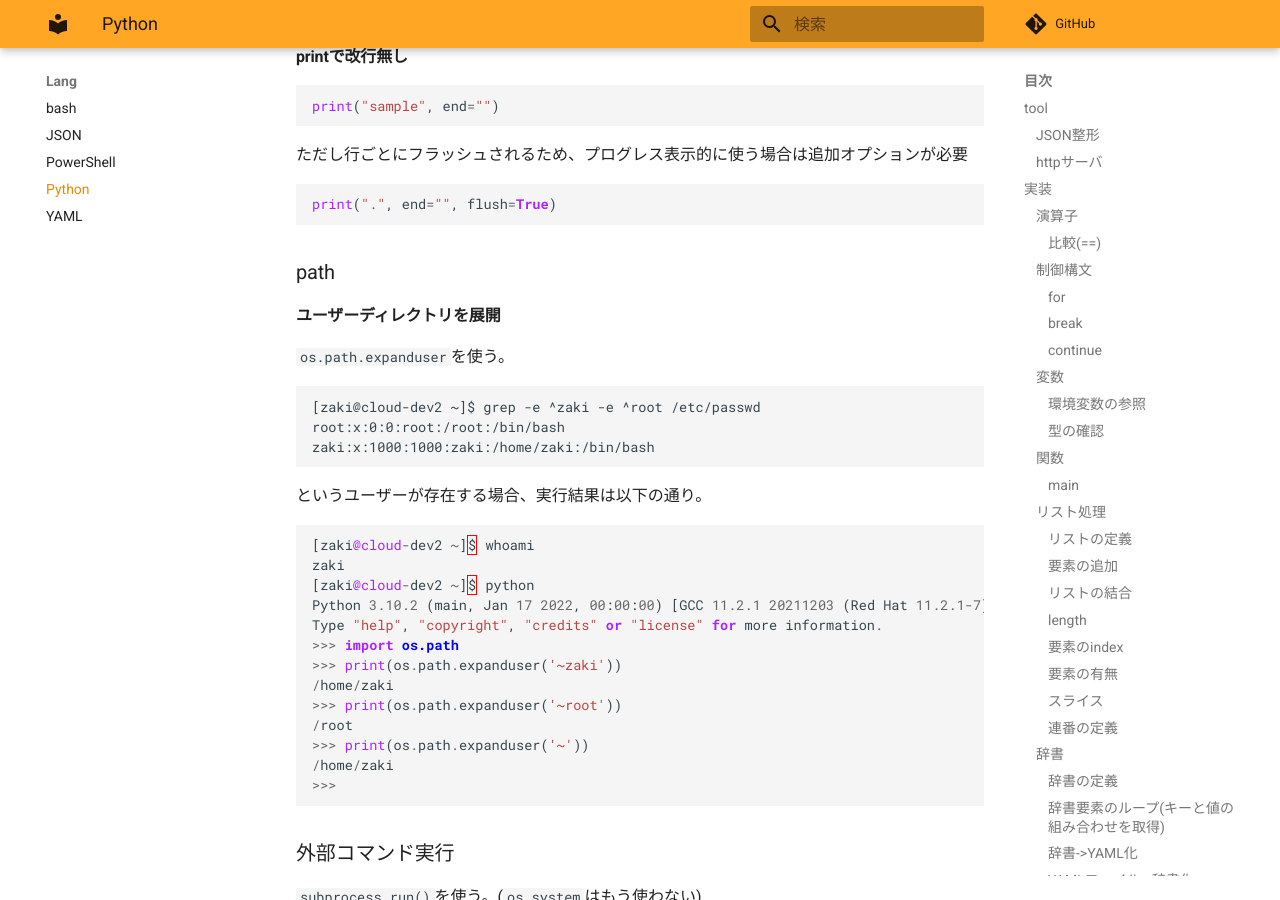
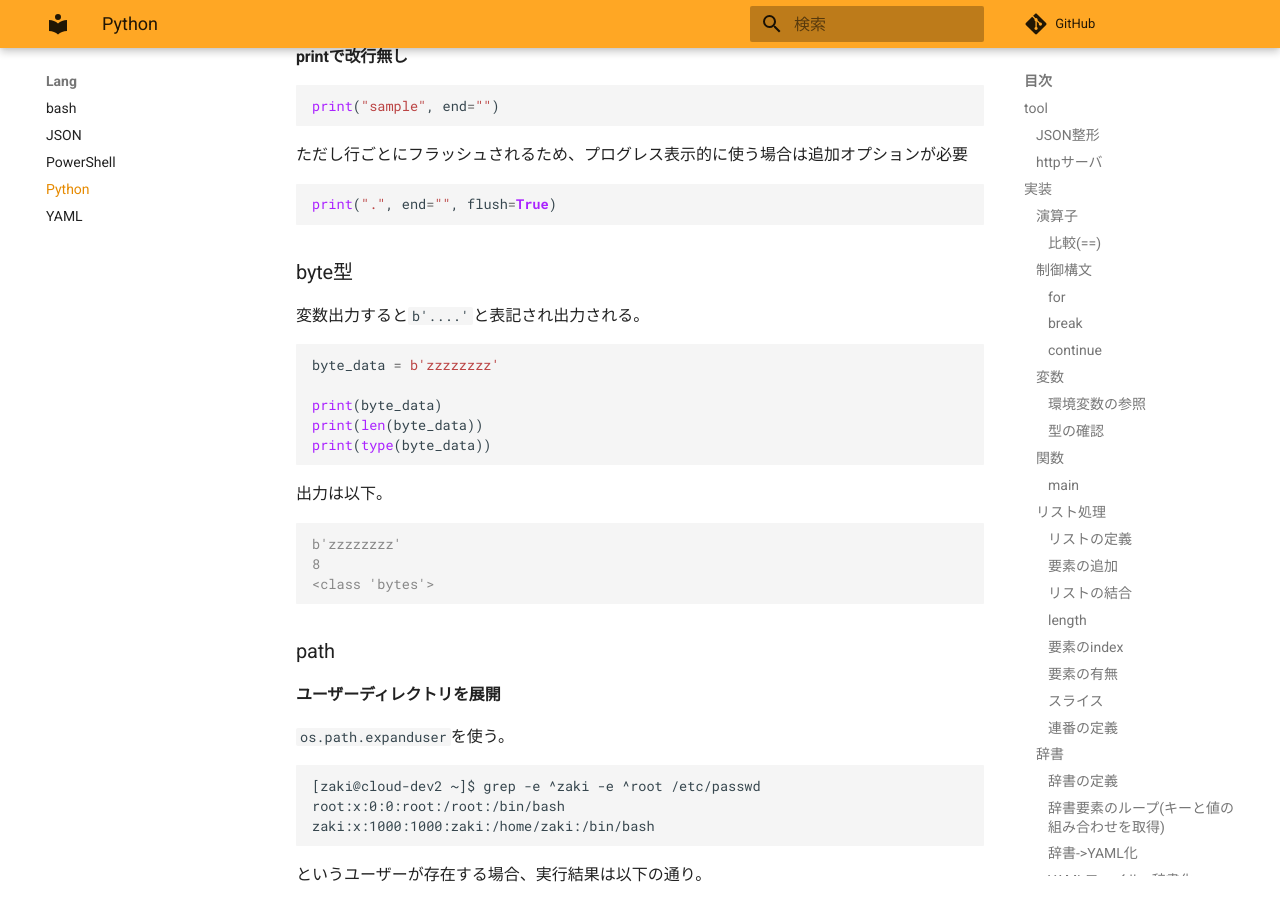
Before and after one commit to zaki-lknr/docs, an MkDocs documentation site: the page built from docs/lang/python.md, in a window 1280 px wide and 900 px high, scrolled down 8137 px. Built offline with MkDocs 1.6.1 and Material for MkDocs 9.7.7, drawn with Linux system fonts in a browser that asks for light colours; comment, search, counter and statistics services are not loaded.

Commit message:
add: lang/python: byte型

````diff
--- a/docs/lang/python.md
+++ b/docs/lang/python.md
@@ -429,6 +429,26 @@ print("sample", end="")
 
 ```python
 print(".", end="", flush=True)
+```
+
+### byte型
+
+変数出力すると`b'....'`と表記され出力される。
+
+```python
+byte_data = b'zzzzzzzz'
+
+print(byte_data)
+print(len(byte_data))
+print(type(byte_data))
+```
+
+出力は以下。
+
+```console
+b'zzzzzzzz'
+8
+<class 'bytes'>
 ```
 
 ### path
````
